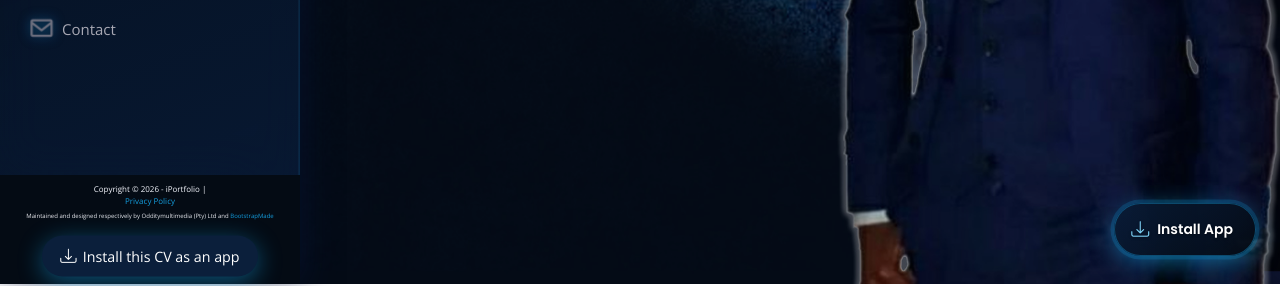
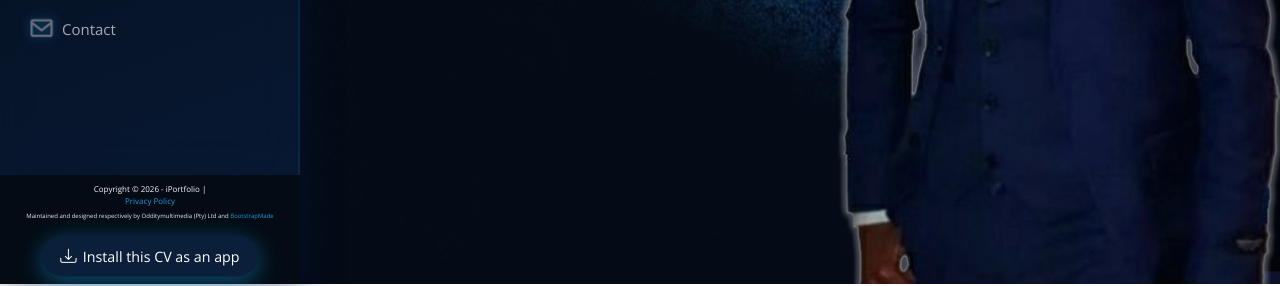
Before and after one commit to VCNxazonke/vcnxazonke.github.io, a plain HTML site: page index.html in a window 1280 px wide. Shown: the part 516-802 px from the top of the page. Drawn offline with nearby package versions, Linux system fonts and the light colour scheme; animation ran at ten frames a second.

Commit message:
chore: removed floating PWA install FAB

```diff
--- a/index.html
+++ b/index.html
@@ -38,11 +38,6 @@
 </head>
 
 <body>
-
-    <!-- ======= Floating PWA Install FAB ======= -->
-    <button id="pwa-install-fab" aria-label="Install this CV as an app">
-        <i class="bi bi-download"></i> Install App
-    </button>
 
     <!-- ======= Mobile nav toggle button ======= -->
     <i class="bi bi-list mobile-nav-toggle d-xl-none"></i>
```
